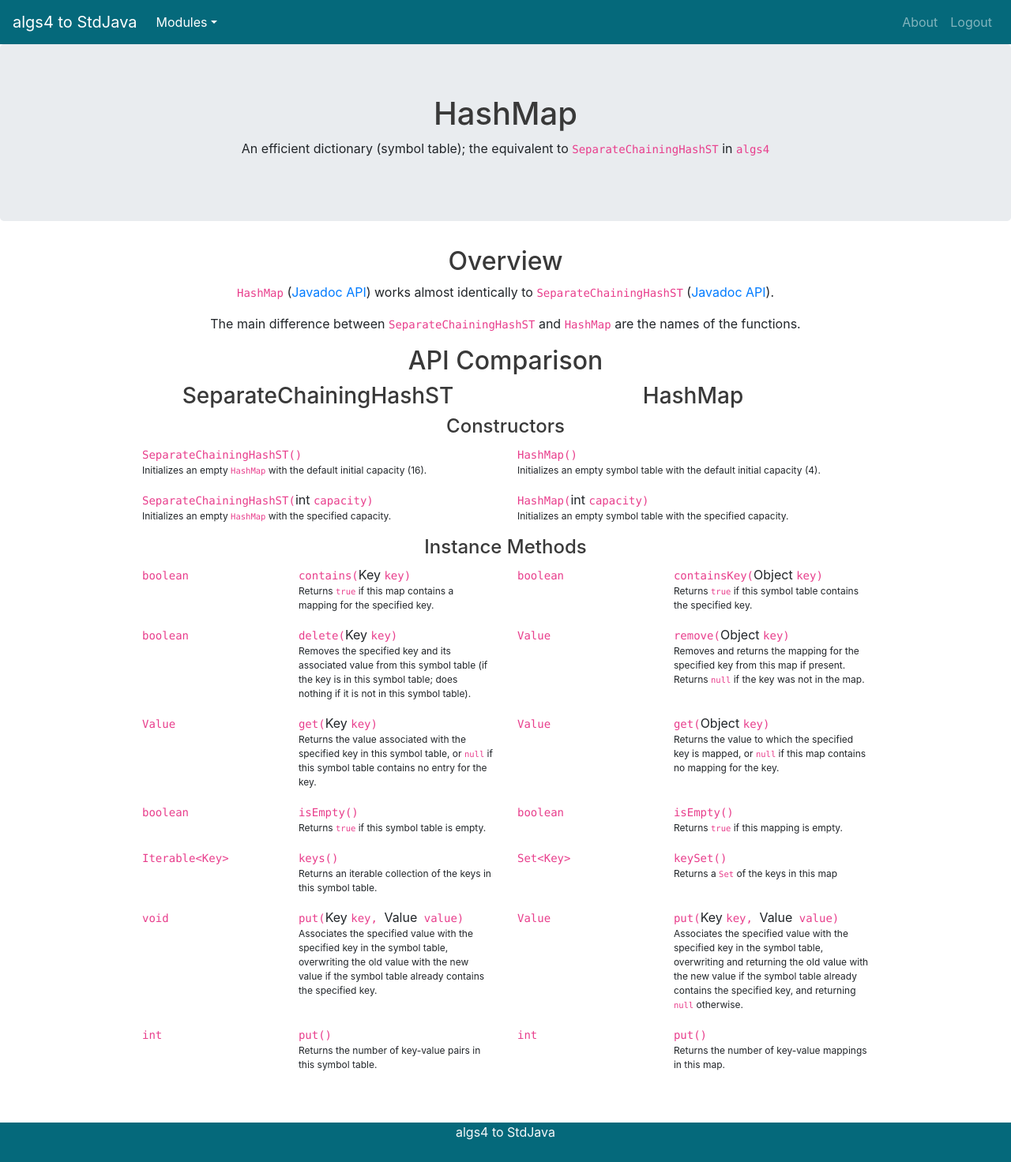
After one commit to nfinkle/algs4-to-stdjava, a Flask app: page /modules/hashmap.html in a window 1280 px wide. The commit adds this page. Shown: the whole page at 79% size. Run offline with Flask 2, Linux system fonts and the light colour scheme; parts of the project's set-up code (start-up, migrations or seed data) failed here and were passed over; some libraries are stand-ins or nearby versions.

Commit message:
Added HashMap

```diff
--- /dev/null
+++ b/templates/modules/hashmap.html
@@ -0,0 +1,62 @@
+{% extends "modules/module_base.html" %}
+
+<!-- head -->
+{% block pageTitle %}HashMap{% endblock %}
+
+{% block pageDescription %}Learn HashMap from SeparateChainingHashST in algs4{% endblock %}
+{% set extendType = true %}
+<!-- body -->
+{% block title %}HashMap{% endblock %}
+{% block subtitle %}An efficient dictionary (symbol table); the equivalent to <code>SeparateChainingHashST</code> in
+<code>algs4</code>{% endblock %}
+
+{% set className = ["SeparateChainingHashST", "HashMap"] %}
+{% block description %}
+<p><code>HashMap</code> (<a href="https://docs.oracle.com/javase/8/docs/api/java/util/HashMap.html">Javadoc
+		API</a>) works almost
+	identically
+	to <code>SeparateChainingHashST</code> (<a
+		href="https://algs4.cs.princeton.edu/code/javadoc/edu/princeton/cs/algs4/SeparateChainingHashST.html">Javadoc
+		API</a>).</p>
+<p>The main
+	difference between <code>SeparateChainingHashST</code> and <code>HashMap</code> are the names of the functions.</p>
+{% endblock %}
+
+{% block constructorCells %}
+
+{% for item in [  [{"description": "Initializes an empty <code>HashMap</code> with the default initial capacity (16)."|safe, "args": ""}, {"description": "Initializes an empty symbol table with the default initial capacity (4)."|safe, "args": ""}],
+[{"description": "Initializes an empty <code>HashMap</code> with the specified capacity."|safe, "args": "</code>int <code>capacity"|safe},
+{"description": "Initializes an empty symbol table with the specified capacity."|safe, "args": "</code>int <code>capacity"|safe}]
+] %}
+{% include "modules/constructor_cell.html" %}
+{% endfor %}
+{% endblock %}
+
+
+{% block cells %}
+<!-- flush -->
+{% for item in [
+	[{"fname": "contains", "type": "boolean", "description": "Returns <code>true</code> if this map contains a mapping for the
+	specified key."|safe, "args": "</code>Key <code>key"|safe},
+	{"fname": "containsKey", "type": "boolean", "description": "Returns <code>true</code> if this symbol table contains the specified key."|safe, "args": "</code>Object <code>key"|safe}],
+	[{"fname": "delete", "type": "boolean", "description": "Removes the specified key and its associated value from this
+	symbol table (if the key is in this symbol table; does nothing if it is not in this symbol table).", "args": "</code>Key <code>key"|safe},
+	{"fname": "remove", "type": "Value", "description": "Removes and returns the mapping for the specified key from this map if present. Returns <code>null</code> if the key was not in the map."|safe, "args": "</code>Object <code>key"|safe}],
+	[{"fname": "get", "type": "Value", "description": "Returns the value associated with the specified key in this symbol
+	table, or <code>null</code> if this symbol table contains no entry for the key."|safe, "args": "</code>Key <code>key"|safe},
+	{"fname": "get", "type": "Value", "description": "Returns the value to which the specified key is mapped, or <code>null</code> if
+	this map contains no mapping for the key."|safe, "args": "</code>Object <code>key"|safe}],
+	[{"fname": "isEmpty", "type": "boolean", "description": "Returns <code>true</code> if this symbol table is empty."|safe, "args": ""}, {"fname": "isEmpty", "type": "boolean", "description": "Returns <code>true</code> if this mapping is empty."|safe, "args": ""}],
+	[{"fname": "keys", "type": "Iterable<Key>", "description": "Returns an iterable collection of the keys in this symbol table.", "args": ""}, {"fname": "keySet", "type": "Set<Key>", "description": "Returns a <code>Set</code> of the keys in this map"|safe, "args": ""}],
+	[{"fname": "put", "type": "void", "description": "Associates the specified value with the specified key in the symbol table,
+	overwriting the old value with the new value if the symbol table already contains the specified key.", "args": "</code>Key <code>key, </code>Value<code> value"|safe},
+	{"fname": "put", "type": "Value", "description": "Associates the specified value with the specified key in the symbol table, overwriting and returning the old value with the new value if the symbol table already contains the specified key, and returning <code>null</code> otherwise."|safe, "args":
+	"</code>Key <code>key, </code>Value<code> value"|safe}],
+	[{"fname": "put", "type": "int", "description": "Returns the number of key-value pairs in this symbol table.", "args":""},
+	{"fname": "put", "type": "int", "description": "Returns the number of key-value mappings in this map.", "args": ""}]
+]  %}
+{% include "modules/method_cell.html" %}
+{% endfor %}
+
+
+{% endblock %}
--- a/templates/modules/method_cell.html
+++ b/templates/modules/method_cell.html
@@ -1,3 +1,11 @@
+{% if extendType %}
+{% set colWidth1 = "col-sm-5 col-md-3 col-lg-2" %}
+{% set colWidth2 = "col-sm-7 col-md-9 col-lg-10" %}
+{% else %}
+{% set colWidth1 = "col-md-3 col-lg-1" %}
+{% set colWidth2 = "col-md-9 col-lg-11" %}
+{% endif %}
+
 <div class="row">
 	{% for data in item %}
 	<div class="col-sm-12 col-md-6">
@@ -5,10 +13,10 @@
 			{% if data["empty"] %}
 			<div class="col-12 text-center">N/A</div>
 			{% else %}
-			<div class="col-md-3 col-lg-2">
+			<div class={{colWidth1}}>
 				<p><code>{{ data["type"] }}</code></p>
 			</div>
-			<div class="col-md-9 col-lg-10">
+			<div class={{colWidth2}}>
 				<code>{% if not constructors %}
 					{{ className[loop.index0] }}.
 					{%- endif %}{{ data["fname"] }}({{ data["args"] }})</code>
```
